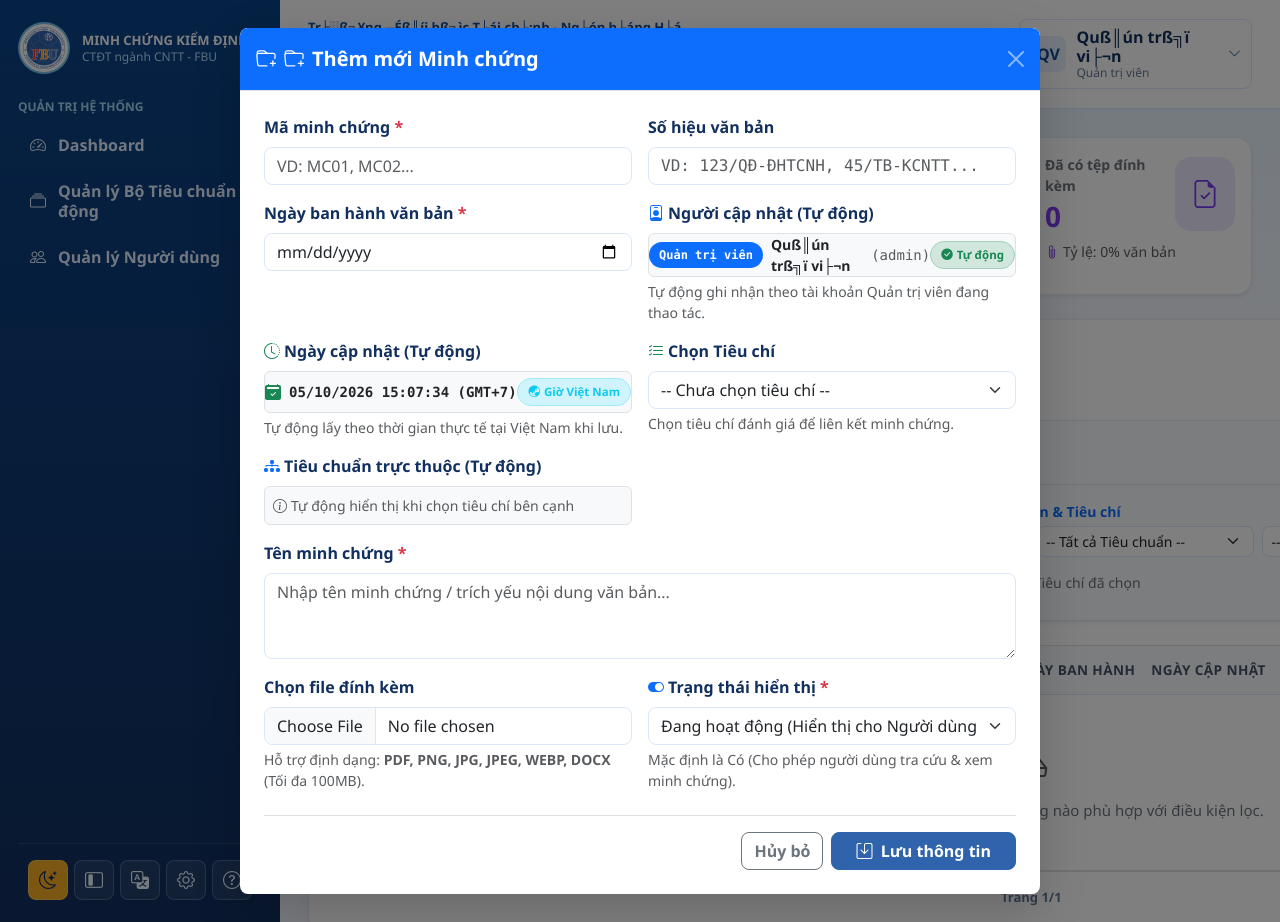
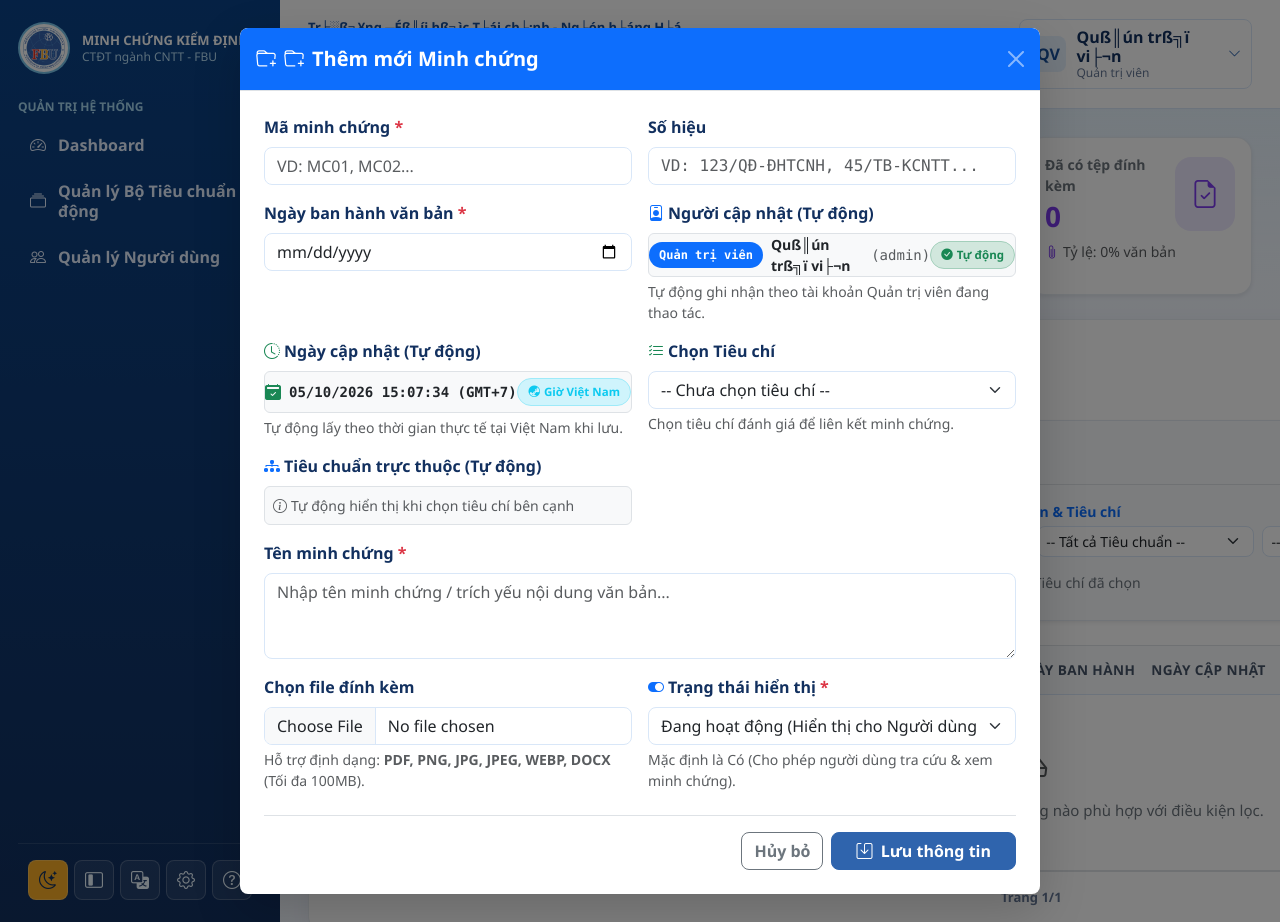
Before and after one commit to KMindTechStudio/TSF, a PHP site: page /admin/evidences.php in a window 1280 px wide, after a click on "Thêm mới Minh chứng". Run offline with PHP 8.4, Linux system fonts and the light colour scheme; the visitor is signed in with stand-in values (Sample User, id 1); data comes from the database, SQL or seed files in the repository; data that the repository does not hold is empty.

Commit message:
Fix Name

```diff
--- a/admin/evidences.php
+++ b/admin/evidences.php
@@ -719,7 +719,7 @@ html[data-theme="dark"] .evidence-card {
                             </td>
                             <td class="text-center text-nowrap">
                                 <?php if (!empty($item['so_hieu'])): ?>
-                                    <span class="badge bg-light text-dark border font-monospace px-2 py-1 fs-7" title="Số hiệu văn bản: <?= htmlspecialchars($item['so_hieu']) ?>">
+                                    <span class="badge bg-light text-dark border font-monospace px-2 py-1 fs-7" title="Số hiệu: <?= htmlspecialchars($item['so_hieu']) ?>">
                                         <?= htmlspecialchars($item['so_hieu']) ?>
                                     </span>
                                 <?php else: ?>
@@ -900,7 +900,7 @@ html[data-theme="dark"] .evidence-card {
                             <input class="form-control" name="ma_minh_chung" id="form_ma_minh_chung" value="<?= htmlspecialchars($editingEvidence['MaMinhChung'] ?? '') ?>" placeholder="VD: MC01, MC02..." required>
                         </div>
                         <div class="col-md-6">
-                            <label class="form-label fw-bold">Số hiệu văn bản</label>
+                            <label class="form-label fw-bold">Số hiệu</label>
                             <input class="form-control font-monospace" name="so_hieu" id="form_so_hieu" value="<?= htmlspecialchars($editingEvidence['SoHieu'] ?? '') ?>" placeholder="VD: 123/QĐ-ĐHTCNH, 45/TB-KCNTT...">
                         </div>
                         <div class="col-md-6">
--- a/admin/standard_sets.php
+++ b/admin/standard_sets.php
@@ -2255,7 +2255,7 @@ html[data-theme="dark"] .badge-matched-locator {
                             <input type="text" name="ma_minh_chung" id="ev_ma_mc" class="form-control" placeholder="VD: MC01, MC02..." required>
                         </div>
                         <div class="col-md-6">
-                            <label class="form-label fw-bold">Số hiệu văn bản</label>
+                            <label class="form-label fw-bold">Số hiệu</label>
                             <input type="text" name="so_hieu" id="ev_so_hieu" class="form-control font-monospace" placeholder="VD: 123/QĐ-ĐHTCNH, 45/TB-KCNTT...">
                         </div>
                         <div class="col-md-6">
```
